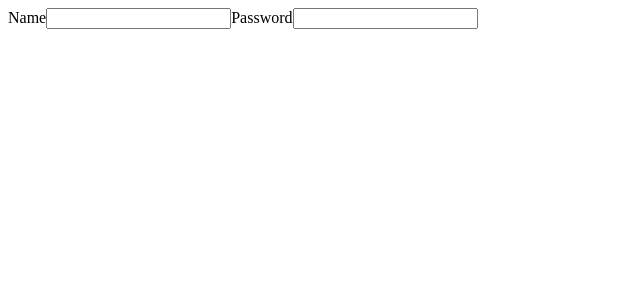
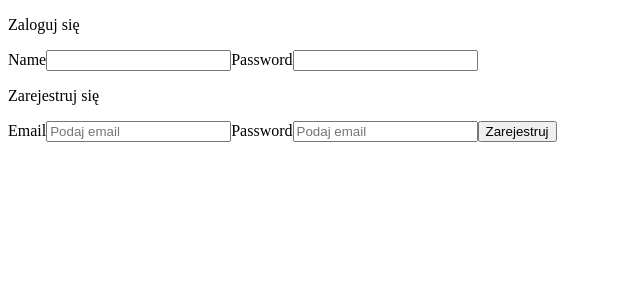
Before and after one commit to Ajek1993/Fleet_Manager, a React (Create React App) app: page / in a window 1280 px wide. Shown: the top 300 px of the page, without its empty margins (0-640 px from the left). Built offline with nearby package versions, Linux system fonts and the light colour scheme; no server answers.

Commit message:
add Authentication

```diff
--- a/package.json
+++ b/package.json
@@ -6,6 +6,7 @@
     "@testing-library/jest-dom": "^5.17.0",
     "@testing-library/react": "^13.4.0",
     "@testing-library/user-event": "^13.5.0",
+    "firebase": "^10.3.1",
     "react": "^18.2.0",
     "react-dom": "^18.2.0",
     "react-scripts": "5.0.1",
--- a/src/components/App.jsx
+++ b/src/components/App.jsx
@@ -1,16 +1,12 @@
 import React from "react";
+import Login from "./Login/Login";
+import Signup from "./Signup/Signup";
 
 export default function App() {
   return (
     <div>
-      <label>
-        Name
-        <input />
-      </label>
-      <label>
-        Password
-        <input />
-      </label>
+      <Login />
+      <Signup />
     </div>
   );
 }
--- /dev/null
+++ b/src/components/Login/Login.jsx
@@ -0,0 +1,17 @@
+import React from "react";
+
+export default function Login() {
+  return (
+    <div>
+      <p>Zaloguj się</p>
+      <label>
+        Name
+        <input />
+      </label>
+      <label>
+        Password
+        <input />
+      </label>
+    </div>
+  );
+}
--- /dev/null
+++ b/src/components/Signup/Signup.jsx
@@ -0,0 +1,61 @@
+import React, { useState } from "react";
+import { getAuth, createUserWithEmailAndPassword } from "firebase/auth";
+import { app } from "../../firebase";
+
+export default function Signup() {
+  const [values, setValues] = useState({
+    email: "",
+    password: "",
+  });
+
+  const handleChange = ({ target: { name, value } }) => {
+    setValues((prev) => ({
+      ...prev,
+      [name]: value,
+    }));
+  };
+
+  const handleAdd = () => {
+    const auth = getAuth(app);
+    const { email, password } = values;
+    createUserWithEmailAndPassword(auth, email, password)
+      .then((userCredential) => {
+        // Signed in
+        const user = userCredential.user;
+        // ...
+      })
+      .catch((error) => {
+        const errorCode = error.code;
+        const errorMessage = error.message;
+        // ..
+      });
+    console.log("Zarejestrowano");
+  };
+
+  return (
+    <div>
+      <p>Zarejestruj się</p>
+      <label>
+        Email
+        <input
+          name="email"
+          type="email"
+          placeholder="Podaj email"
+          value={values.email}
+          onChange={handleChange}
+        />
+      </label>
+      <label>
+        Password
+        <input
+          name="password"
+          type="password"
+          placeholder="Podaj email"
+          value={values.password}
+          onChange={handleChange}
+        />
+      </label>
+      <button onClick={handleAdd}>Zarejestruj</button>
+    </div>
+  );
+}
--- a/src/firebase.js
+++ b/src/firebase.js
@@ -0,0 +1,18 @@
+// Import the functions you need from the SDKs you need
+import { initializeApp } from "firebase/app";
+// TODO: Add SDKs for Firebase products that you want to use
+// https://firebase.google.com/docs/web/setup#available-libraries
+
+// Your web app's Firebase configuration
+const firebaseConfig = {
+  apiKey: process.env.REACT_APP_API_KEY,
+  //   apiKey: "AIzaSyAiibKlHAEnInRzydHKPs2G4FbETif9kuc",
+  authDomain: "fleet-manager-35d92.firebaseapp.com",
+  projectId: "fleet-manager-35d92",
+  storageBucket: "fleet-manager-35d92.appspot.com",
+  messagingSenderId: "578621553561",
+  appId: "1:578621553561:web:57c70857feb366a55e7108",
+};
+
+// Initialize Firebase
+export const app = initializeApp(firebaseConfig);
```
Also changed, not shown: src/index.js (line endings or trailing spaces), 2 other files (tests, documents, lock files or other folders).
